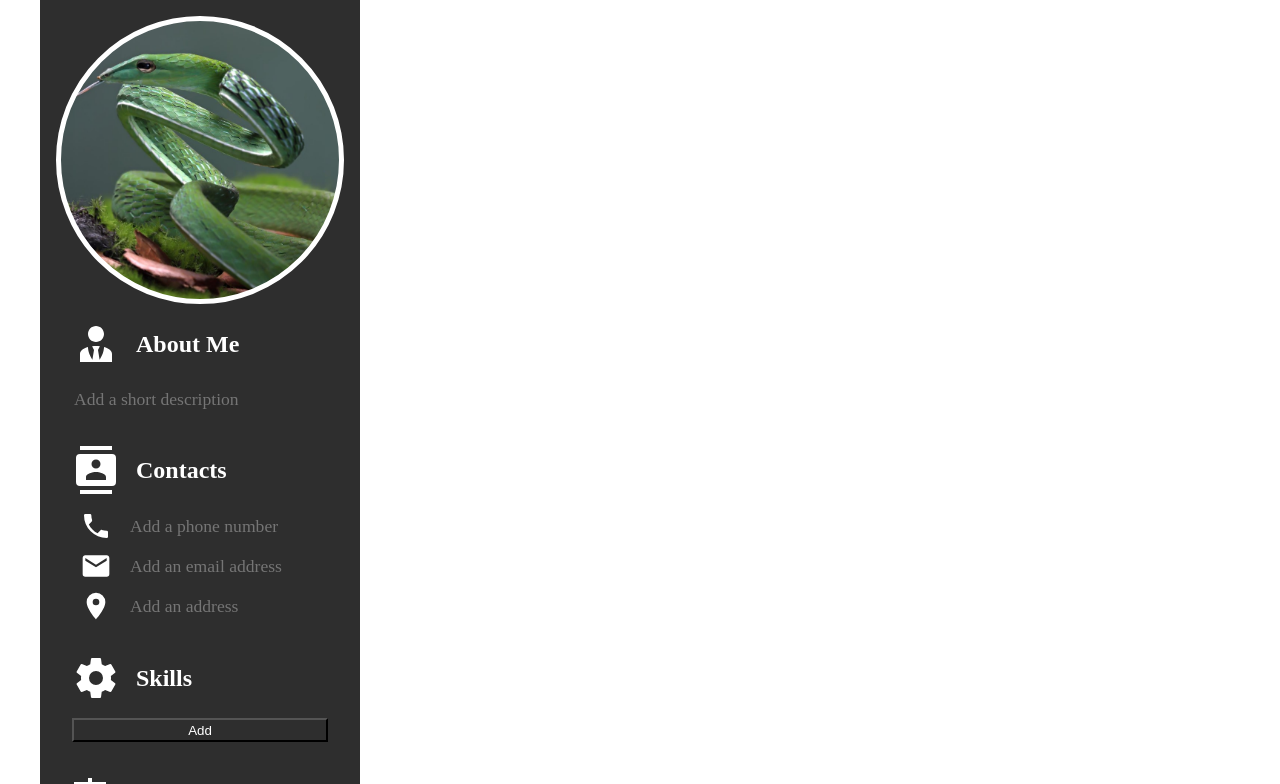
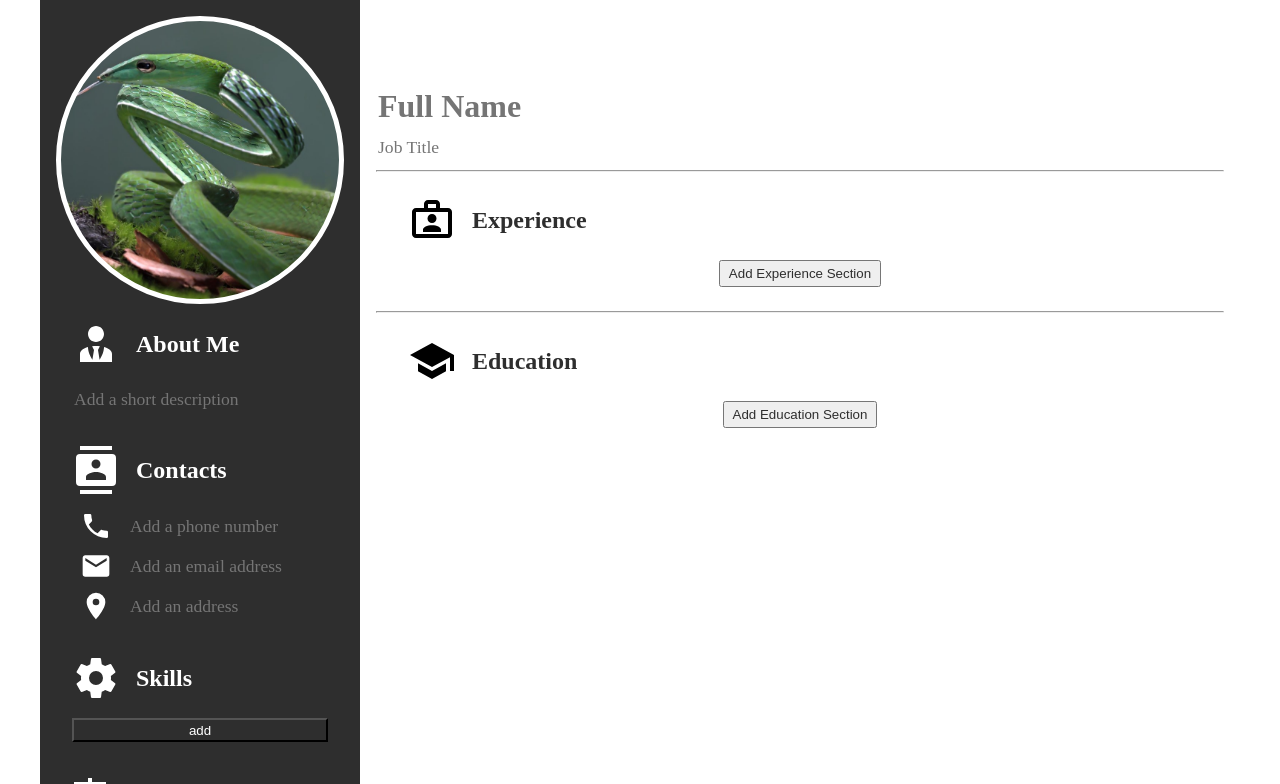
Before and after one commit to littlesluggerboi/cv-builder, a React (Vite) app: page / in a window 1280 px wide. Shown: the top 784 px of the page. Built offline with nearby package versions, Linux system fonts and the light colour scheme.

Commit message:
Added Focal Section component of the Website.

```diff
--- a/index.html
+++ b/index.html
@@ -8,10 +8,10 @@
   </head>
   <body>
     <div id="root"></div>
-    <main>
+    <!-- <main>
       <div class="sidebar">
         <div class="img-container"></div>
-        <!-- about Me -->
+
         <div class="section flex column small-gap">
           <div class="section-header flex center-align small-gap">
             <img
@@ -29,7 +29,7 @@
           </div>
         </div>
 
-        <!-- contact -->
+
         <div class="section flex column small-gap">
           <div class="section-header flex center-align small-gap">
             <img
@@ -61,7 +61,7 @@
           </div>
         </div>
 
-        <!-- skills -->
+
         <div class="section flex column small-gap">
           <div class="section-header flex center-align small-gap">
             <img
@@ -107,7 +107,7 @@
           </div>
         </div>
 
-        <!-- language -->
+
         <div class="section flex column small-gap">
           <div class="section-header flex center-align small-gap">
             <img
@@ -208,7 +208,7 @@
           </div>
         </div>
       </div>
-    </main>
+    </main> -->
 
     <script type="module" src="/src/main.jsx"></script>
   </body>
--- a/src/App.jsx
+++ b/src/App.jsx
@@ -1,11 +1,12 @@
-import { useState } from "react";
 import "./App.css";
 import SideBar from "./components/Sidebar";
+import Focal from "./components/Focal";
 function App() {
   return (
     <>
     <main>
       <SideBar/>
+      <Focal/>
     </main>
     </>
   );
--- a/src/components/CheckList.jsx
+++ b/src/components/CheckList.jsx
@@ -6,7 +6,9 @@ export default function CheckList({
   onDelete,
   onAdd,
   deleteButtonStyle,
-  invert
+  invert,
+  addButtonStyle,
+  addValue = "add"
 }) {
   return (
     <>
@@ -23,7 +25,7 @@ export default function CheckList({
           />
         );
       })}
-      <button className={deleteButtonStyle} onClick={onAdd}>Add</button>
+      <button className={addButtonStyle} onClick={onAdd}>{addValue}</button>
     </>
   );
 }
--- /dev/null
+++ b/src/components/Focal.jsx
@@ -0,0 +1,64 @@
+import Text from "../Texts/Text";
+import stateGenerator from "../utility/stateGenerator";
+import Section from "./Section";
+import expImg from "../../public/icons/briefcase-account-outline.svg";
+import educationImg from "../../public/icons/school.svg";
+import GroupTimeLine from "./GroupTimeline";
+export default function Focal() {
+  const [name, setName] = stateGenerator();
+  const [jobTitle, setJobTitle] = stateGenerator();
+
+  return (
+    <>
+      <div className="focal">
+        <div className="header">
+          <Text
+            placeholder={"Full Name"}
+            styleClass={"big-text bold"}
+            value={name}
+            callback={setName}
+          />
+          <Text
+            placeholder={"Job Title"}
+            styleClass={"small-text"}
+            value={jobTitle}
+            callback={setJobTitle}
+          />
+        </div>
+
+        <hr />
+
+        <Section
+          srcImg={expImg}
+          sectionTitle={"Experience"}
+          sectionContentStyle="flex small-gap column"
+          sectionContent={
+            <GroupTimeLine
+              h2placeholder={"(2021-2023)"}
+              h3placeholder={"Job Position"}
+              pplaceholder={"Company Name"}
+              addValue={"Add responsibilities"}
+              addBtn="Add Experience Section"
+            />
+          }
+        />
+
+        <hr />
+        <Section
+          srcImg={educationImg}
+          sectionTitle={"Education"}
+          sectionContentStyle="flex small-gap column"
+          sectionContent={
+            <GroupTimeLine
+              h2placeholder={"2021-2023"}
+              h3placeholder={"School Name"}
+              pplaceholder={"Degree"}
+              addValue={"Add notable achievements"}
+              addBtn="Add Education Section"
+            />
+          }
+        />
+      </div>
+    </>
+  );
+}
--- /dev/null
+++ b/src/components/GroupTimeline.jsx
@@ -0,0 +1,66 @@
+import CollectionManager from "../utility/collectionManager";
+import stateGenerator from "../utility/stateGenerator";
+import ItemContainer from "./ItemContainer";
+import TimeLine from "./Timeline";
+let nextId = 0;
+export default function GroupTimeLine({
+  h2placeholder,
+  h3placeholder,
+  pplaceholder,
+  addValue,
+  addBtn = "Add"
+}) {
+  const [timelines, setTimeLines] = stateGenerator([]);
+  const [changeTimeline, deleteTimeline] = CollectionManager(
+    timelines,
+    setTimeLines
+  );
+  function addTimeLine() {
+    const newTime = {
+      id: nextId++,
+      h2: {
+        placeholder: h2placeholder,
+        value: "",
+      },
+      h3: {
+        placeholder: h3placeholder,
+        value: "",
+      },
+      p: {
+        placeholder: pplaceholder,
+        value: "",
+      },
+      list: [],
+    };
+    setTimeLines([...timelines, newTime]);
+  }
+
+  return (
+    <>
+      {timelines.map((item) => {
+        return (
+          <ItemContainer
+            key={item.id}
+            component={
+              <TimeLine
+                timeLineItem={item}
+                callback={changeTimeline}
+                addValue={addValue}
+              />
+            }
+            itemContainerStyle={"grid two-cols tiny-gap"}
+            invert={false}
+            deleteCallback={deleteTimeline}
+            deleteArgs={item.id}
+            deleteButtonStyle="delete"
+          />
+        );
+      })}
+
+      {/* fucking add a new add button */}
+      <button className="add" onClick={addTimeLine}>
+        {addBtn}
+      </button>
+    </>
+  );
+}
--- a/src/components/Sidebar.jsx
+++ b/src/components/Sidebar.jsx
@@ -115,6 +115,7 @@ export default function SideBar() {
               onAdd={addSkill}
               deleteButtonStyle={"delete b-black white"}
               invert={true}
+              addButtonStyle={"delete b-black white"}
             />
           }
           sectionContentStyle="flex small-gap column"
@@ -133,6 +134,7 @@ export default function SideBar() {
               onAdd={addLanguage}
               deleteButtonStyle={"delete b-black white"}
               invert={true}
+              addButtonStyle={"delete b-black white"}
             />
           }
           sectionContentStyle="flex small-gap column"
--- /dev/null
+++ b/src/components/Timeline.jsx
@@ -0,0 +1,91 @@
+import Text from "../Texts/Text";
+import CollectionManager from "../utility/collectionManager";
+import CheckList from "./CheckList";
+let nextId = 0;
+export default function TimeLine({ timeLineItem, callback, addValue }) {
+  function updateH2(value) {
+    const newItem = {
+      ...timeLineItem,
+      h2: {
+        ...timeLineItem.h2,
+        value: value,
+      },
+    };
+    callback(newItem);
+  }
+  function updateH3(value) {
+    const newItem = {
+      ...timeLineItem,
+      h3: {
+        ...timeLineItem.h3,
+        value: value,
+      },
+    };
+    callback(newItem);
+  }
+
+  function updateP(value) {
+    const newItem = {
+      ...timeLineItem,
+      p: {
+        ...timeLineItem.p,
+        value: value,
+      },
+    };
+    callback(newItem);
+  }
+
+  function updateList(value) {
+    const newItem = {
+      ...timeLineItem,
+      list: value,
+    };
+    callback(newItem);
+  }
+  const [onChange, onDelete] = CollectionManager(timeLineItem.list, updateList);
+  function addItem() {
+    const item = {
+      id: nextId++,
+      invert: false,
+      placeholder: addValue,
+      value: "",
+      styleClass: "small-text",
+    };
+    updateList([...timeLineItem.list, item]);
+  }
+
+  return (
+    <>
+      <div className="timeline flex column">
+        <Text
+          placeholder={timeLineItem.h2.placeholder}
+          styleClass={"large-text bold"}
+          value={timeLineItem.h2.value}
+          callback={updateH2}
+        />
+        <Text
+          placeholder={timeLineItem.h3.placeholder}
+          styleClass={"medium-text bold"}
+          value={timeLineItem.h3.value}
+          callback={updateH3}
+        />
+        <Text
+          placeholder={timeLineItem.p.placeholder}
+          styleClass={"small-text"}
+          value={timeLineItem.p.value}
+          callback={updateP}
+        />
+        <CheckList
+          items={timeLineItem.list}
+          onChange={onChange}
+          onDelete={onDelete}
+          onAdd={addItem}
+          deleteButtonStyle={"delete"}
+          invert={false}
+          addValue={addValue}
+          addButtonStyle={"add"}
+        />
+      </div>
+    </>
+  );
+}
--- a/src/index.css
+++ b/src/index.css
@@ -18,6 +18,7 @@ body{
 
 
 main{
+    min-width: 320px;
     margin: 0 auto;
     max-width: 1200px;
     display: grid;
@@ -45,9 +46,10 @@ main{
     padding: 1rem 2rem;
 }
 
+
 input, textarea{
-    min-width:100%;
-    display: block;
+    display: flex;
+    width: 100%;
     appearance: none;
     border: none;
     font: inherit;
@@ -66,7 +68,7 @@ input, textarea{
 
 @media (max-width:425px) {
     .sidebar{
-        min-width: fit-content;
+        max-width: 100%;
     }
     main{
         grid-template-columns: auto;
@@ -74,8 +76,18 @@ input, textarea{
     .focal{
         padding: 1rem;
     }
+
 }
 
 .delete {
     min-height: 1.5rem;
+    max-height: 2rem;
 }
+
+.two-cols{
+    grid-template-columns: auto 2rem;
+}
+.add{
+    padding: 0.25rem 0.5rem;
+    margin: auto;
+}
```
Also changed, not shown: src/Texts/Text.jsx (+2 -7 lines).
